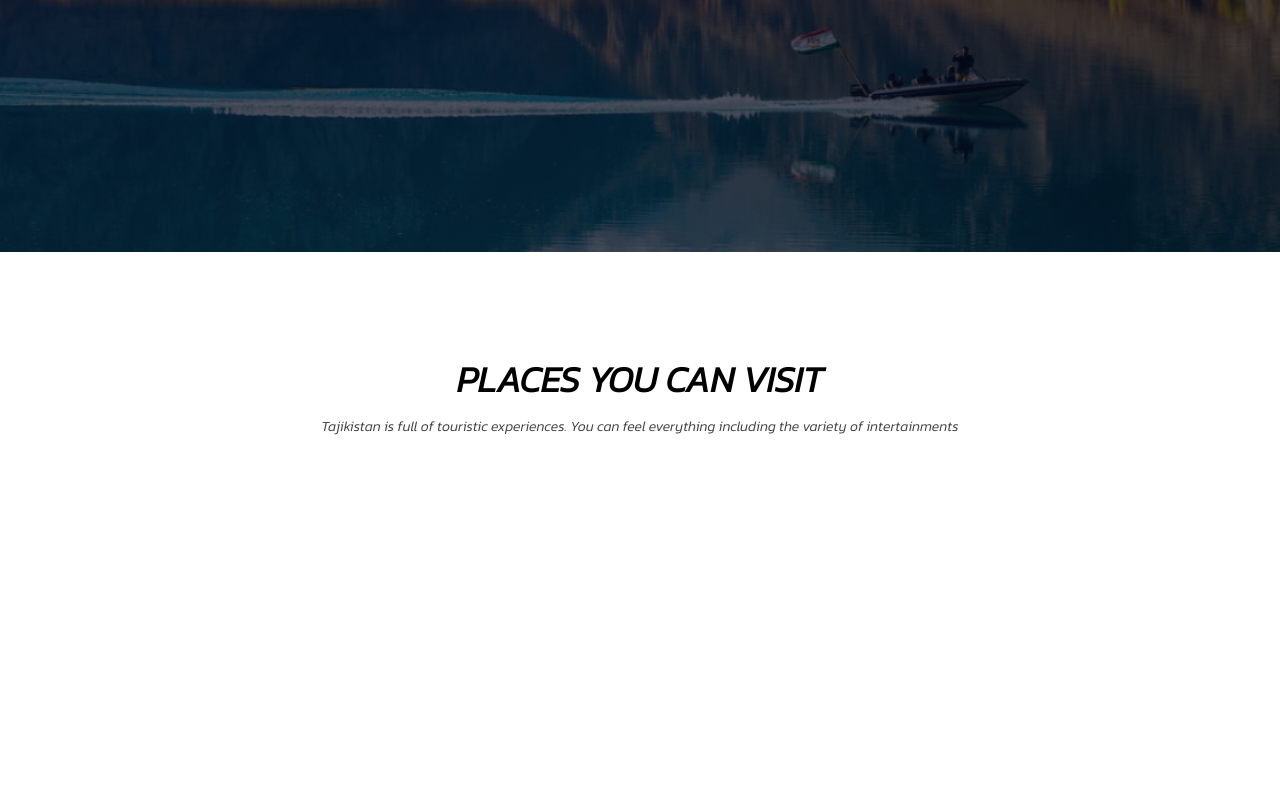
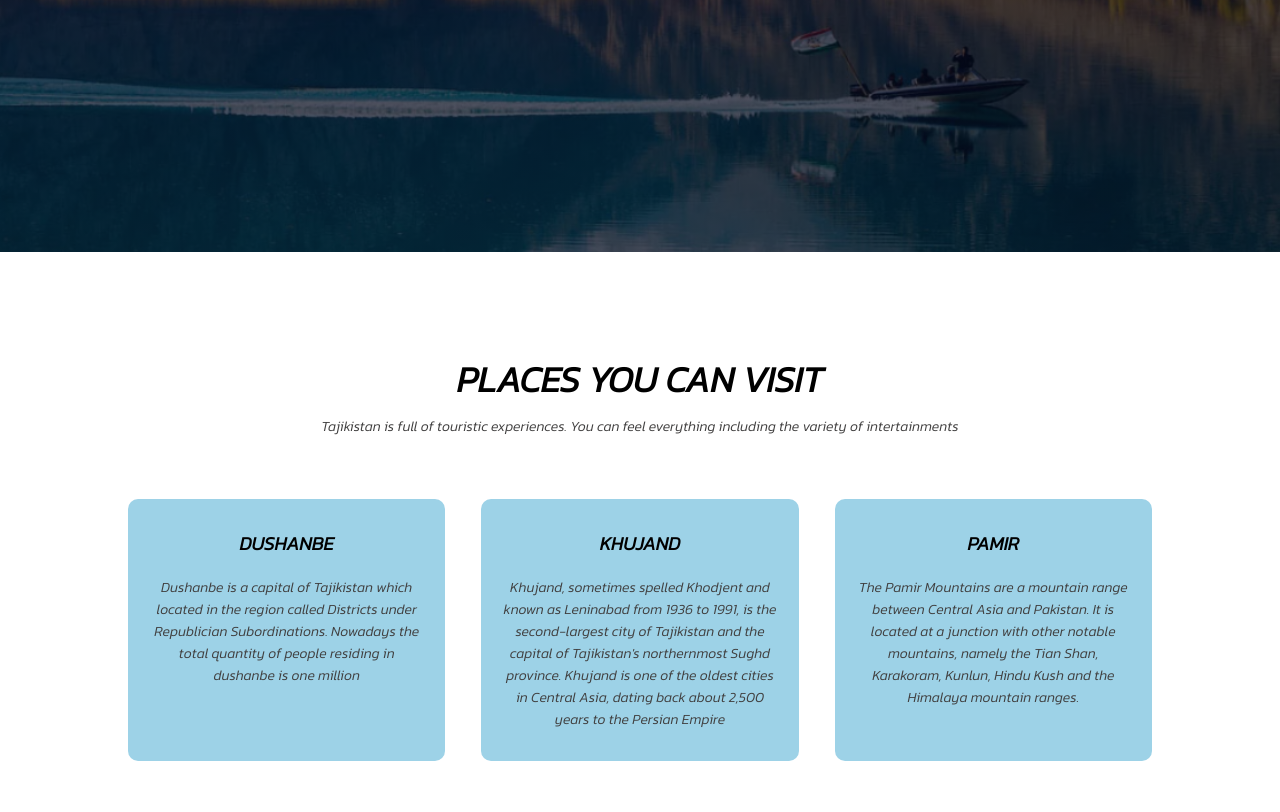
Before and after one commit to normatov-d-auca-2021/webpagefall2023, a plain HTML site: page index.html in a window 1280 px wide. Shown: the part 548-1360 px from the top of the page. Before the commit the page ends 996 px from the top, so only its background shows below. Drawn offline with Linux system fonts and the light colour scheme; a web font is replaced by a local one.

Commit message:
updates for the project

```diff
--- a/index.css
+++ b/index.css
@@ -1,4 +1,4 @@
-*{
+ *{
     margin: 0;
     padding: 0;
     font-family: 'Kanit', sans-serif;
@@ -108,3 +108,29 @@ p{
     line-height: 22px;
     padding: 10px;
 }
+
+.row{
+    margin-top: 5%;
+    display: flex;
+    justify-content: space-between;
+}
+
+.placecol{
+    flex-basis: 31%;
+    background:  #9dd2e7;
+    border-radius: 10px;
+    margin-bottom: 5%;
+    padding: 20px 12px;
+    box-sizing: border-box;
+    transition: 0.5s;
+}
+
+h3{
+    text-align: center;
+    font-weight: 600;
+    margin: 10px 0;
+}
+
+.placecol:hover{
+    box-shadow: 0 0 20px 0px rgba(0, 0, 0, 2);
+}
--- a/index.html
+++ b/index.html
@@ -39,6 +39,28 @@
         <p>Tajikistan is full of touristic experiences.
         You can feel everything including the variety of intertainments</p>
 
+        <div class = "row">
+            <div class ="placecol">
+                <h3>DUSHANBE</h3>
+                <p>Dushanbe is a capital of Tajikistan which located in the region called
+                    Districts under Republician Subordinations. Nowadays the total quantity of people
+                    residing in dushanbe is one million</p>
+            </div>
+
+            <div class ="placecol">
+                <h3>KHUJAND</h3>
+                <p>Khujand, sometimes spelled Khodjent and known as Leninabad from 1936 to 1991,
+                    is the second-largest city of Tajikistan and the capital of Tajikistan's northernmost Sughd province.
+                    Khujand is one of the oldest cities in Central Asia, dating back about 2,500 years to the Persian Empire</p>
+            </div>
+
+            <div class ="placecol">
+                <h3>PAMIR</h3>
+                <p>The Pamir Mountains are a mountain range between Central Asia and Pakistan.
+                    It is located at a junction with other notable mountains, namely the Tian Shan, Karakoram,
+                    Kunlun, Hindu Kush and the Himalaya mountain ranges.</p>
+            </div>
+        </div>
     </section>
 
 </body>
```
Also changed, not shown: 1 other file.
